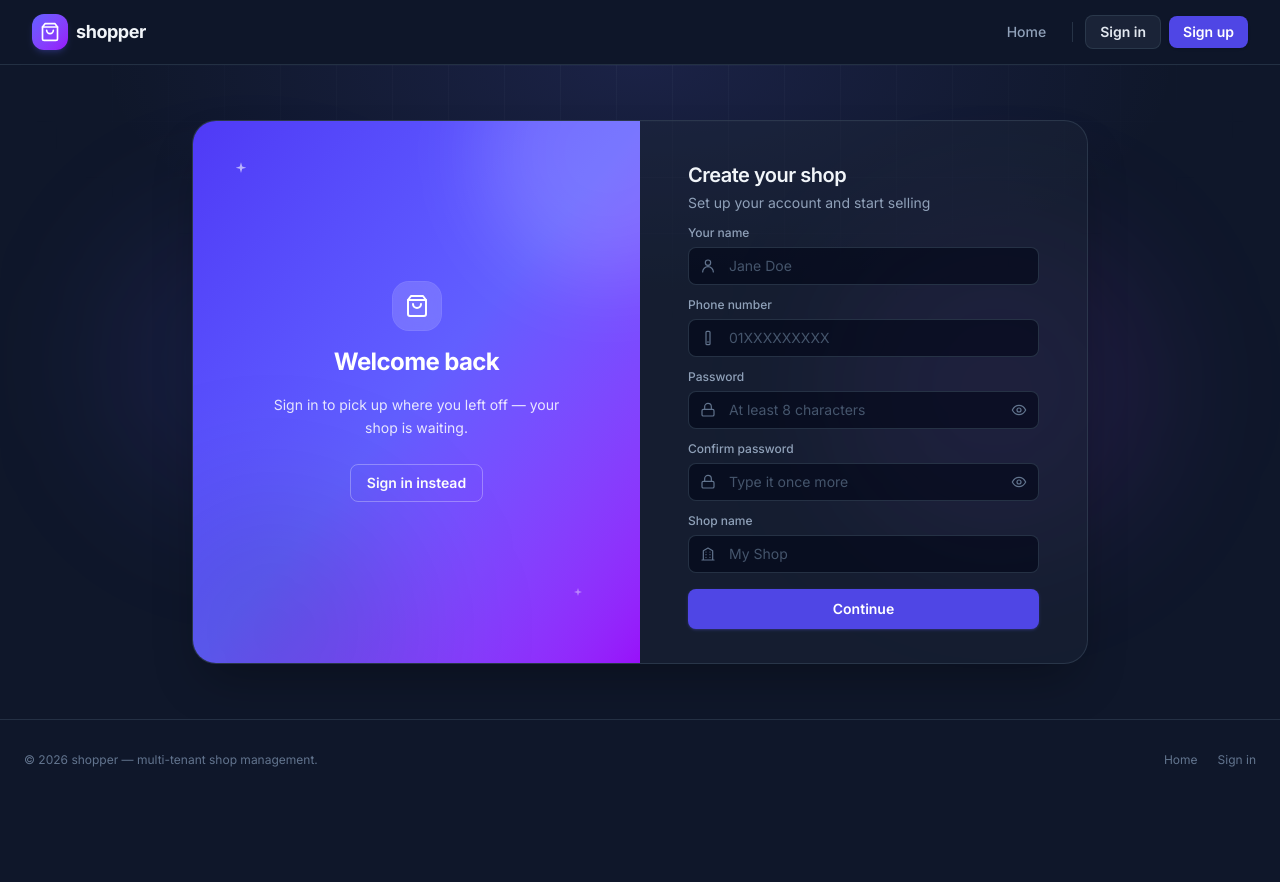
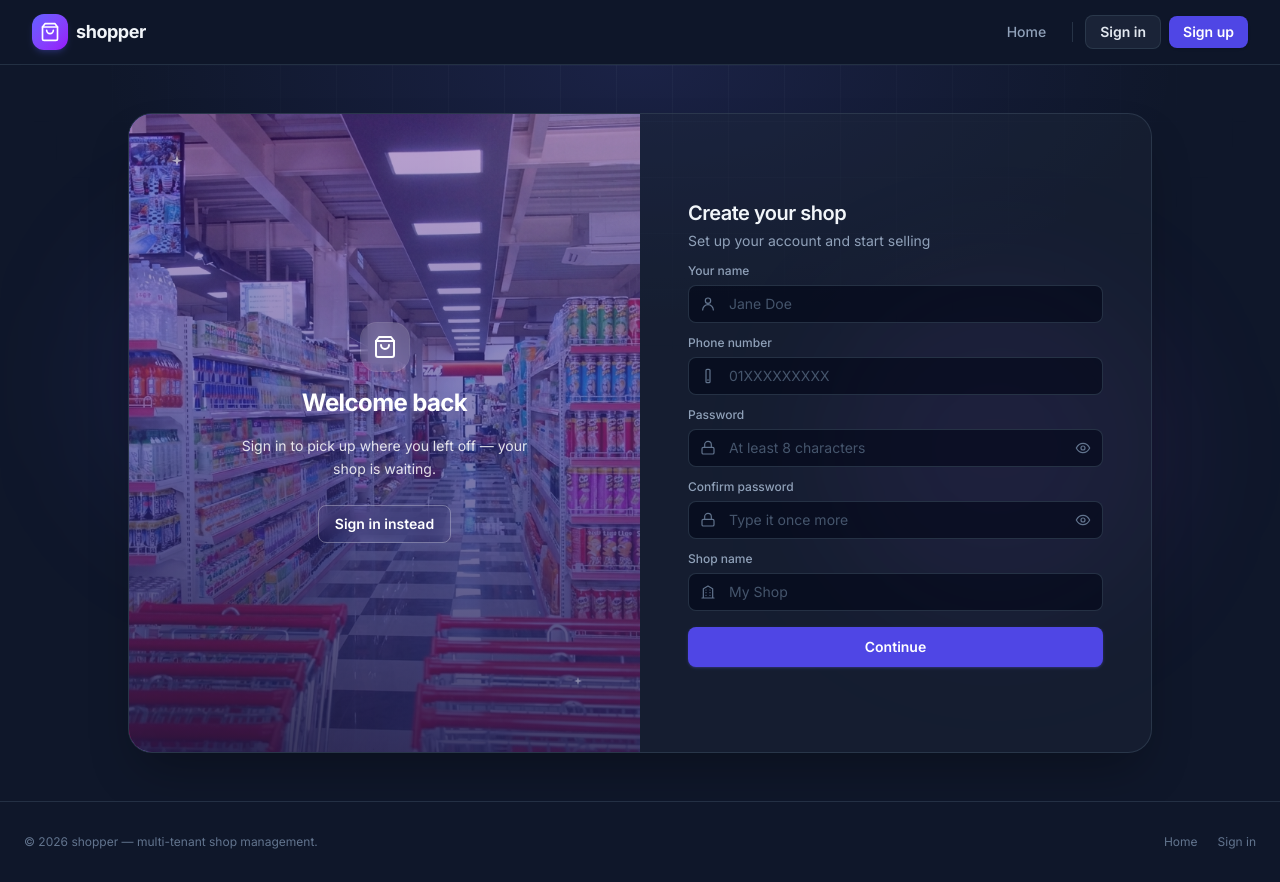
Before and after one commit to rakibulislam8226/shopper, a React (Vite) app in the folder web/: page /signup in a window 1280 px wide. Before the commit the page ends 800 px from the top, so only its background shows below. Built offline with nearby package versions, Linux system fonts and the light colour scheme.

Commit message:
Refactor code structure for improved readability and maintainability

```diff
--- a/web/src/components/auth/AuthCard.tsx
+++ b/web/src/components/auth/AuthCard.tsx
@@ -1,6 +1,9 @@
 import { BrandMarkIcon, SparkleIcon } from '@components/ui/icons';
 import { type ReactNode } from 'react';
 import { Link } from 'react-router-dom';
+
+import signinShopImage from '@/assets/signin-shop.jpeg';
+import signupShopImage from '@/assets/signup-shop.jpeg';
 
 export type AuthMode = 'signin' | 'signup';
 
@@ -10,18 +13,23 @@ interface AuthCardProps {
   signUp: ReactNode;
 }
 
-const BRAND_COPY: Record<AuthMode, { title: string; body: string; to: string; cta: string }> = {
+const BRAND_COPY: Record<
+  AuthMode,
+  { title: string; body: string; to: string; cta: string; image: string }
+> = {
   signin: {
     title: 'New here?',
     body: 'Create a shop in minutes — inventory, staff roles, and sales, all in one place.',
     to: '/signup',
     cta: 'Create an account',
+    image: signupShopImage,
   },
   signup: {
     title: 'Welcome back',
     body: 'Sign in to pick up where you left off — your shop is waiting.',
     to: '/login',
     cta: 'Sign in instead',
+    image: signinShopImage,
   },
 };
 
@@ -58,7 +66,7 @@ export function AuthCard({ mode, signIn, signUp }: AuthCardProps) {
         className="animate-drift pointer-events-none absolute right-[10%] bottom-1/4 h-80 w-80 rounded-full bg-purple-500/10 blur-3xl"
       />
 
-      <div className="relative grid h-136 w-full max-w-4xl grid-cols-1 overflow-hidden rounded-3xl border border-edge-strong bg-card shadow-2xl shadow-black/30 md:grid-cols-2">
+      <div className="relative grid h-160 w-full max-w-5xl grid-cols-1 overflow-hidden rounded-3xl border border-edge-strong bg-card shadow-2xl shadow-black/30 md:grid-cols-2">
         {/* ---- Form layer: both forms always mounted, cross-faded by mode. ---- */}
         <div className="relative col-span-1 md:col-span-2 md:grid md:grid-cols-2">
           <FormPane active={mode === 'signin'} side="left">
@@ -77,6 +85,16 @@ export function AuthCard({ mode, signIn, signUp }: AuthCardProps) {
           }`}
         >
           <div className="relative flex h-full flex-col items-center justify-center gap-4 overflow-hidden bg-linear-to-br from-indigo-600 via-indigo-500 to-purple-600 px-10 text-center">
+            <img
+              src={copy.image}
+              alt=""
+              aria-hidden="true"
+              className="pointer-events-none absolute inset-0 h-full w-full object-cover"
+            />
+            <div
+              aria-hidden="true"
+              className="pointer-events-none absolute inset-0 bg-linear-to-t from-indigo-950/85 via-indigo-900/60 to-purple-900/40"
+            />
             <div
               aria-hidden="true"
               className="pointer-events-none absolute -top-24 -right-24 h-64 w-64 rounded-full bg-white/15 blur-2xl"
@@ -87,14 +105,16 @@ export function AuthCard({ mode, signIn, signUp }: AuthCardProps) {
             />
             <SparkleIcon className="pointer-events-none absolute top-10 left-10 h-4 w-4 text-white/60" />
             <SparkleIcon className="pointer-events-none absolute right-14 bottom-16 h-3 w-3 text-white/40" />
-            <span className="pointer-events-auto flex h-12 w-12 items-center justify-center rounded-2xl bg-white/15 text-white ring-1 ring-white/20 backdrop-blur">
+            <span className="pointer-events-auto relative flex h-12 w-12 items-center justify-center rounded-2xl bg-white/15 text-white ring-1 ring-white/20 backdrop-blur">
               <BrandMarkIcon className="h-6 w-6" />
             </span>
-            <h2 className="text-2xl font-bold tracking-tight text-white">{copy.title}</h2>
-            <p className="max-w-xs text-sm leading-relaxed text-white/85">{copy.body}</p>
+            <h2 className="relative text-2xl font-bold tracking-tight text-white">
+              {copy.title}
+            </h2>
+            <p className="relative max-w-xs text-sm leading-relaxed text-white/85">{copy.body}</p>
             <Link
               to={copy.to}
-              className="pointer-events-auto mt-2 inline-flex items-center justify-center rounded-lg border border-white/30 px-4 py-2 text-sm font-semibold text-white transition-all duration-200 hover:scale-[1.03] hover:bg-white/10 active:scale-[0.98]"
+              className="pointer-events-auto relative mt-2 inline-flex items-center justify-center rounded-lg border border-white/30 px-4 py-2 text-sm font-semibold text-white backdrop-blur-sm transition-all duration-200 hover:scale-[1.03] hover:bg-white/10 active:scale-[0.98]"
             >
               {copy.cta}
             </Link>
--- a/web/vite.config.ts
+++ b/web/vite.config.ts
@@ -35,6 +35,7 @@ export default defineConfig(({ mode }) => {
     server: {
       port,
       host: true,
+      origin: env.WEB_BASE_URL || `http://localhost:${port}`,
     },
     preview: {
       port,
```
Also changed, not shown: web/src/assets/signin-shop.jpeg (added), web/src/assets/signup-shop.jpeg (added).
